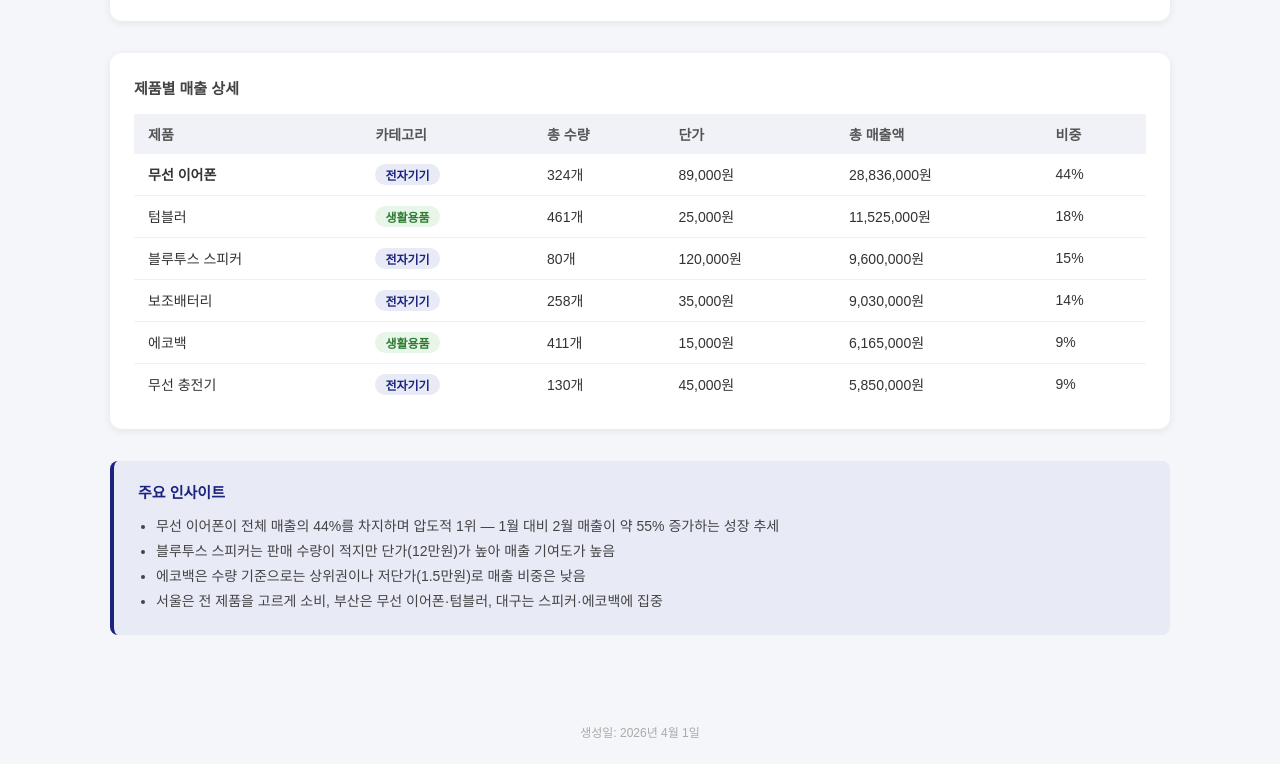
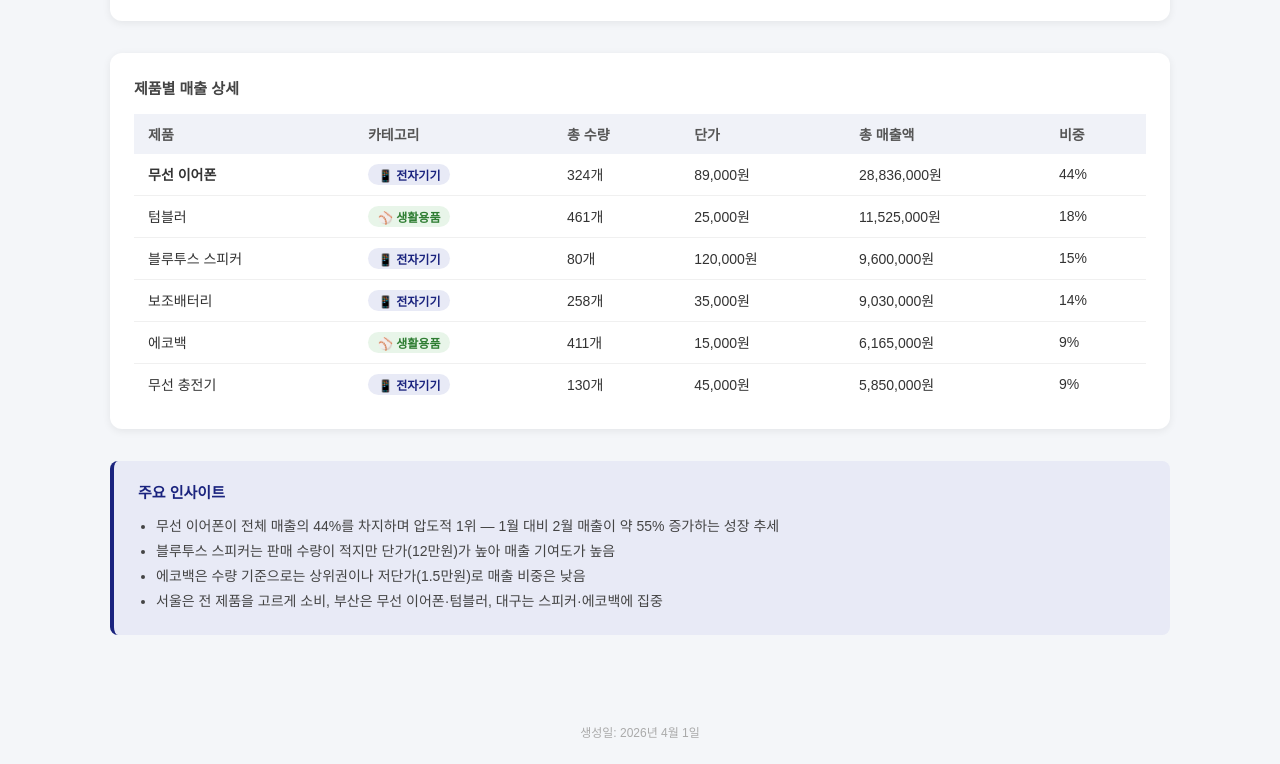
Before and after one commit to rtrt0730-dotcom/kkoso, a plain HTML site: page 2-체험용-샘플/매출보고서.html in a window 1280 px wide. Shown: the part 1389-2153 px from the top of the page. Drawn offline with nearby package versions, Linux system fonts and the light colour scheme.

Commit message:
카테고리 이모티콘 추가: 📱 전자기기, ⚾ 생활용품

```diff
--- a/2-체험용-샘플/매출보고서.html
+++ b/2-체험용-샘플/매출보고서.html
@@ -207,7 +207,7 @@
       <tbody>
         <tr>
           <td><strong>무선 이어폰</strong></td>
-          <td><span class="badge badge-blue">전자기기</span></td>
+          <td><span class="badge badge-blue">📱 전자기기</span></td>
           <td>324개</td>
           <td>89,000원</td>
           <td>28,836,000원</td>
@@ -215,7 +215,7 @@
         </tr>
         <tr>
           <td>텀블러</td>
-          <td><span class="badge badge-green">생활용품</span></td>
+          <td><span class="badge badge-green">⚾ 생활용품</span></td>
           <td>461개</td>
           <td>25,000원</td>
           <td>11,525,000원</td>
@@ -223,7 +223,7 @@
         </tr>
         <tr>
           <td>블루투스 스피커</td>
-          <td><span class="badge badge-blue">전자기기</span></td>
+          <td><span class="badge badge-blue">📱 전자기기</span></td>
           <td>80개</td>
           <td>120,000원</td>
           <td>9,600,000원</td>
@@ -231,7 +231,7 @@
         </tr>
         <tr>
           <td>보조배터리</td>
-          <td><span class="badge badge-blue">전자기기</span></td>
+          <td><span class="badge badge-blue">📱 전자기기</span></td>
           <td>258개</td>
           <td>35,000원</td>
           <td>9,030,000원</td>
@@ -239,7 +239,7 @@
         </tr>
         <tr>
           <td>에코백</td>
-          <td><span class="badge badge-green">생활용품</span></td>
+          <td><span class="badge badge-green">⚾ 생활용품</span></td>
           <td>411개</td>
           <td>15,000원</td>
           <td>6,165,000원</td>
@@ -247,7 +247,7 @@
         </tr>
         <tr>
           <td>무선 충전기</td>
-          <td><span class="badge badge-blue">전자기기</span></td>
+          <td><span class="badge badge-blue">📱 전자기기</span></td>
           <td>130개</td>
           <td>45,000원</td>
           <td>5,850,000원</td>
```
